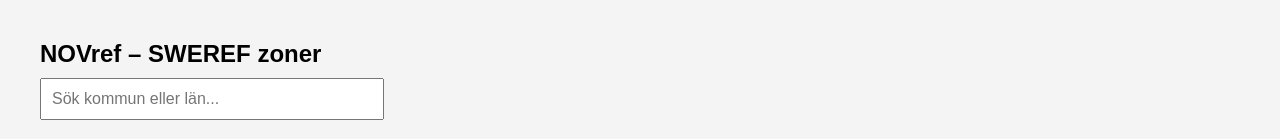
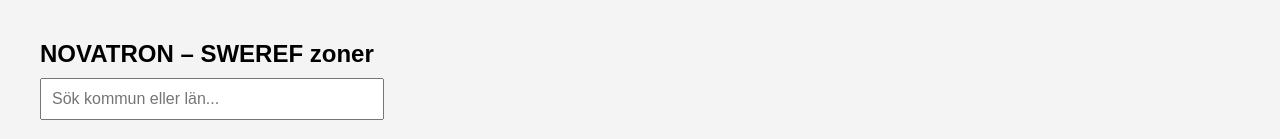
Before and after one commit to TheNavNinja/NOVref, a plain HTML site: page index.html in a window 1280 px wide. Shown: the top 139 px of the page. Drawn offline with Linux system fonts and the light colour scheme.

Commit message:
index.html

```diff
--- a/index.html
+++ b/index.html
@@ -4,7 +4,7 @@
 <head>
 <meta charset="UTF-8">
 <meta name="viewport" content="width=device-width, initial-scale=1.0">
-<title>NOVref – SWEREF zoner</title>
+<title>NOVATRON – SWEREF zoner</title>
 
 <style>
 body{
@@ -50,7 +50,7 @@
 
 <body>
 
-<h2>NOVref – SWEREF zoner</h2>
+<h2>NOVATRON – SWEREF zoner</h2>
 
 <input type="text" id="searchInput" placeholder="Sök kommun eller län..." onkeyup="searchTable()">
 
```
